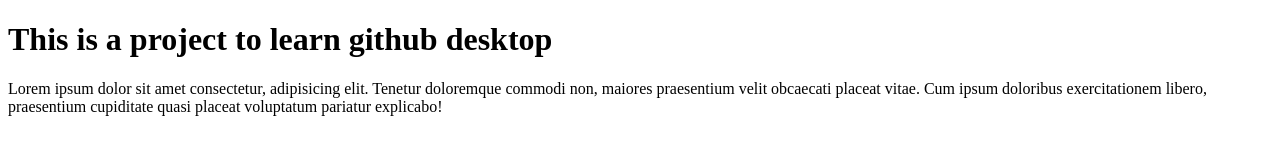
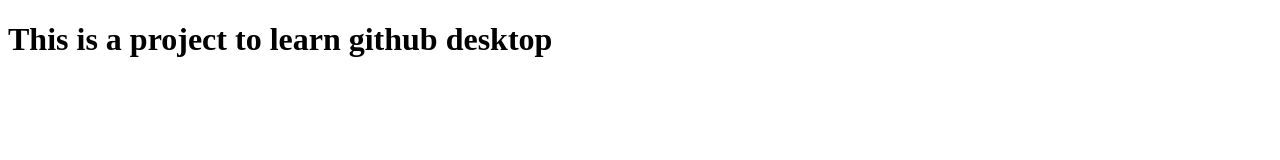
Before and after one commit to super-SuPer-dev/new-project, a plain HTML site: page index.html in a window 1280 px wide. Drawn offline with Linux system fonts and the light colour scheme.

Commit message:
Revert "add some text"
This reverts commit 26bf2676b2424e37397ed77696530fd790fc1450.

```diff
--- a/index.html
+++ b/index.html
@@ -8,6 +8,5 @@
 </head>
 <body>
     <h1>This is a project to learn github desktop</h1>
-    <p>Lorem ipsum dolor sit amet consectetur, adipisicing elit. Tenetur doloremque commodi non, maiores praesentium velit obcaecati placeat vitae. Cum ipsum doloribus exercitationem libero, praesentium cupiditate quasi placeat voluptatum pariatur explicabo!</p>
 </body>
 </html>
```
